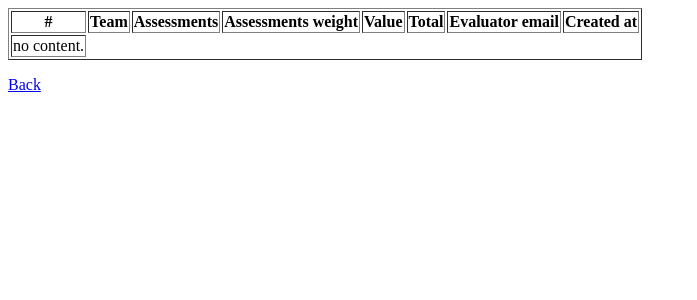
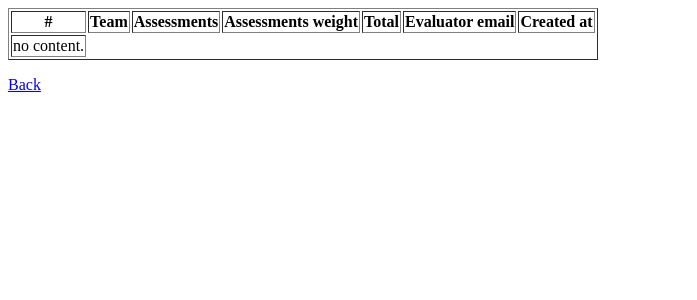
Before and after one commit to neosergio/hackatrix-api, a Django app: page /reports/assessment/project/ in a window 1280 px wide. Shown: the top 300 px of the page, without its empty margins (0-697 px from the left). Run offline with Django 3.2, Linux system fonts and the light colour scheme; a user stored in the database is signed in; parts of the project's set-up code (start-up, migrations or seed data) failed here and were passed over; some libraries are stand-ins or nearby versions.

Commit message:
Remove total calculation of report.

```diff
--- a/reports/templates/project_assessment.html
+++ b/reports/templates/project_assessment.html
@@ -7,7 +7,6 @@
             <th>Team</th>
             <th>Assessments</th>
             <th>Assessments weight</th>
-            <th>Value</th>
             <th>Total</th>
             <th>Evaluator email</th>
             <th>Created at</th>
@@ -18,7 +17,6 @@
             <td>{{ record.idea.title }}</a></td>
             <td>{{ record.assessment.title }}</td>
             <td>{{ record.assessment.weight }}</td>
-            <td>{{ record.value|div:record.assessment.weight }}</td>
             <td>{{ record.value }}</td>
             <td>{{ record.evaluator.email }}</td>
             <td>{{ record.created_at }}</td>
```
